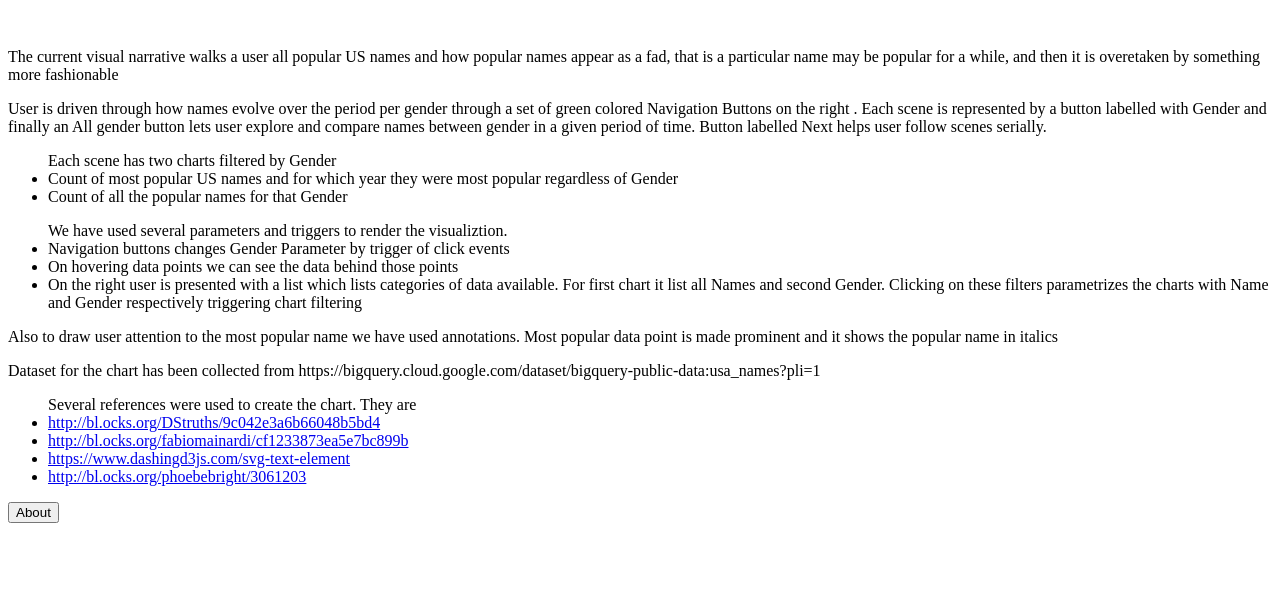
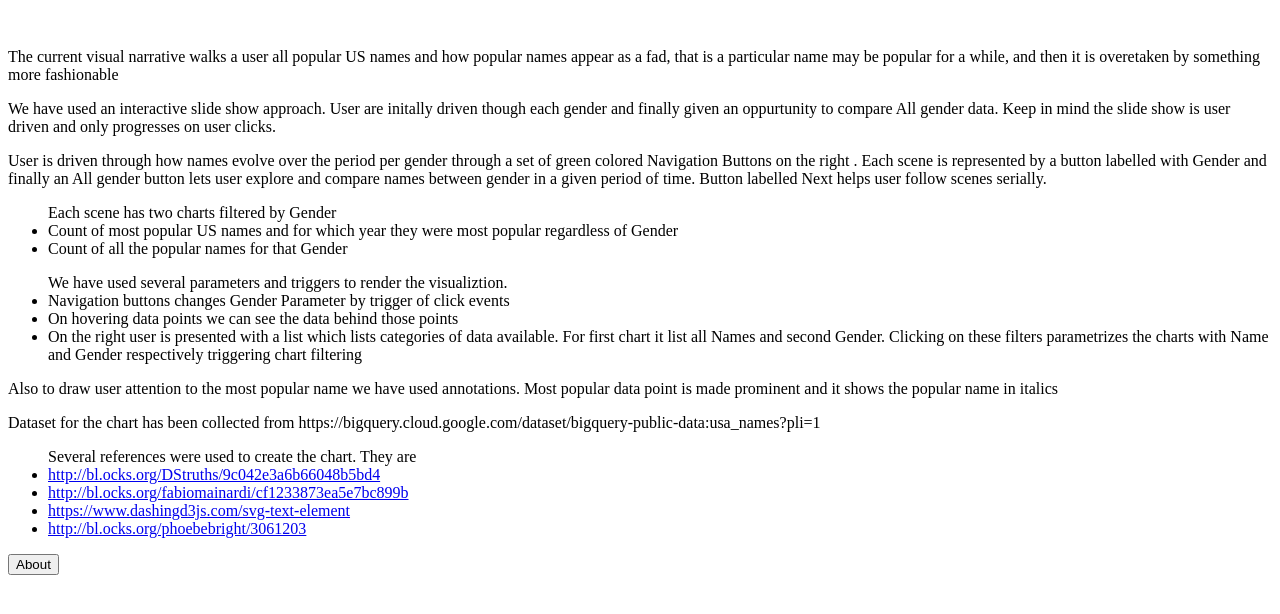
Before and after one commit to zztop/zztop.github.io, a plain HTML site: page datavz/index.html in a window 1280 px wide. Drawn offline with nearby package versions, Linux system fonts and the light colour scheme.

Commit message:
first checkin

```diff
--- a/datavz/index.html
+++ b/datavz/index.html
@@ -6,6 +6,7 @@
     <article class="about-note">
         <p>The current visual narrative walks a user all popular US names and how popular names appear as a fad, that is a particular
             name may be popular for a while, and then it is overetaken by something more fashionable</p>
+        <p>We have used an interactive slide show approach. User are initally driven though each gender and finally given an oppurtunity to compare All gender data. Keep in mind the slide show is user driven and only progresses on user clicks.</p>
         <p>User is driven through how names evolve over the period per gender through a set of green colored Navigation Buttons
             on the right . Each scene is represented by a button labelled with Gender and finally an All gender button lets
             user explore and compare names between gender in a given period of time. Button labelled Next helps user follow
```
